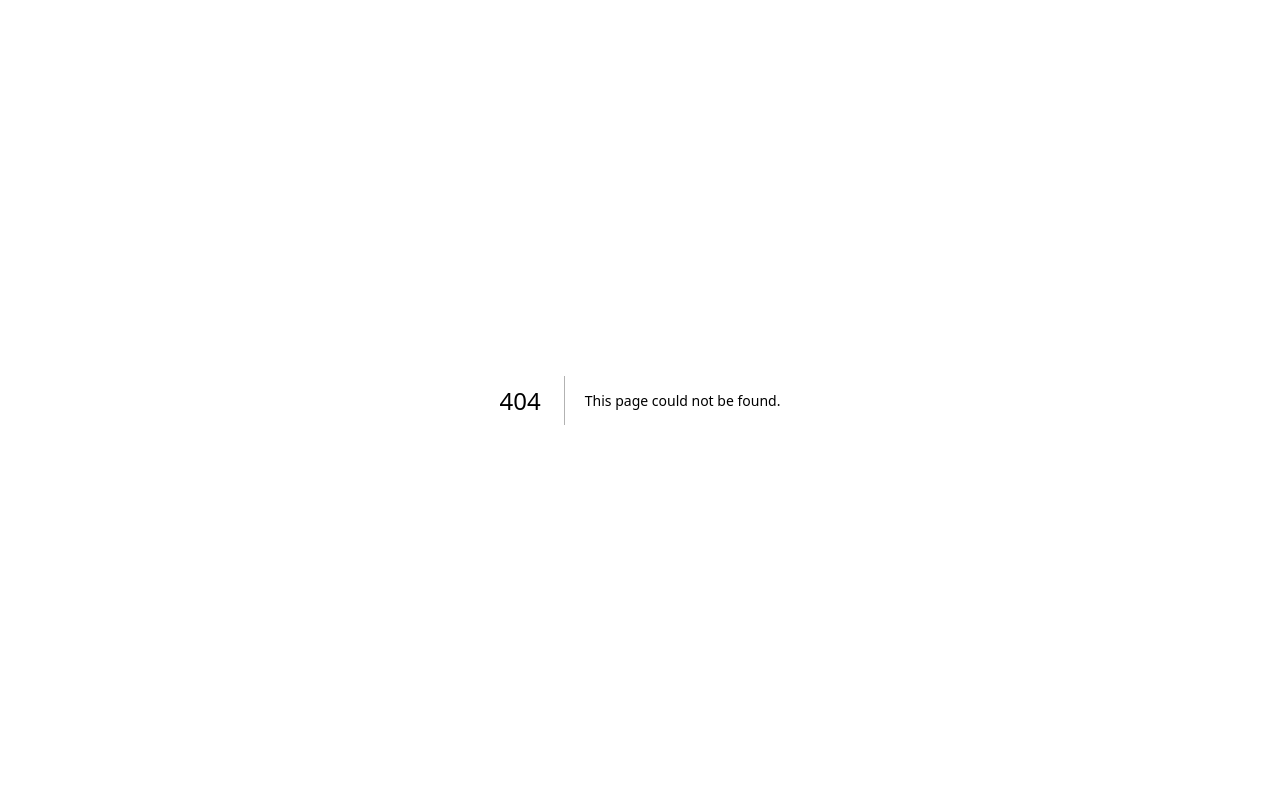
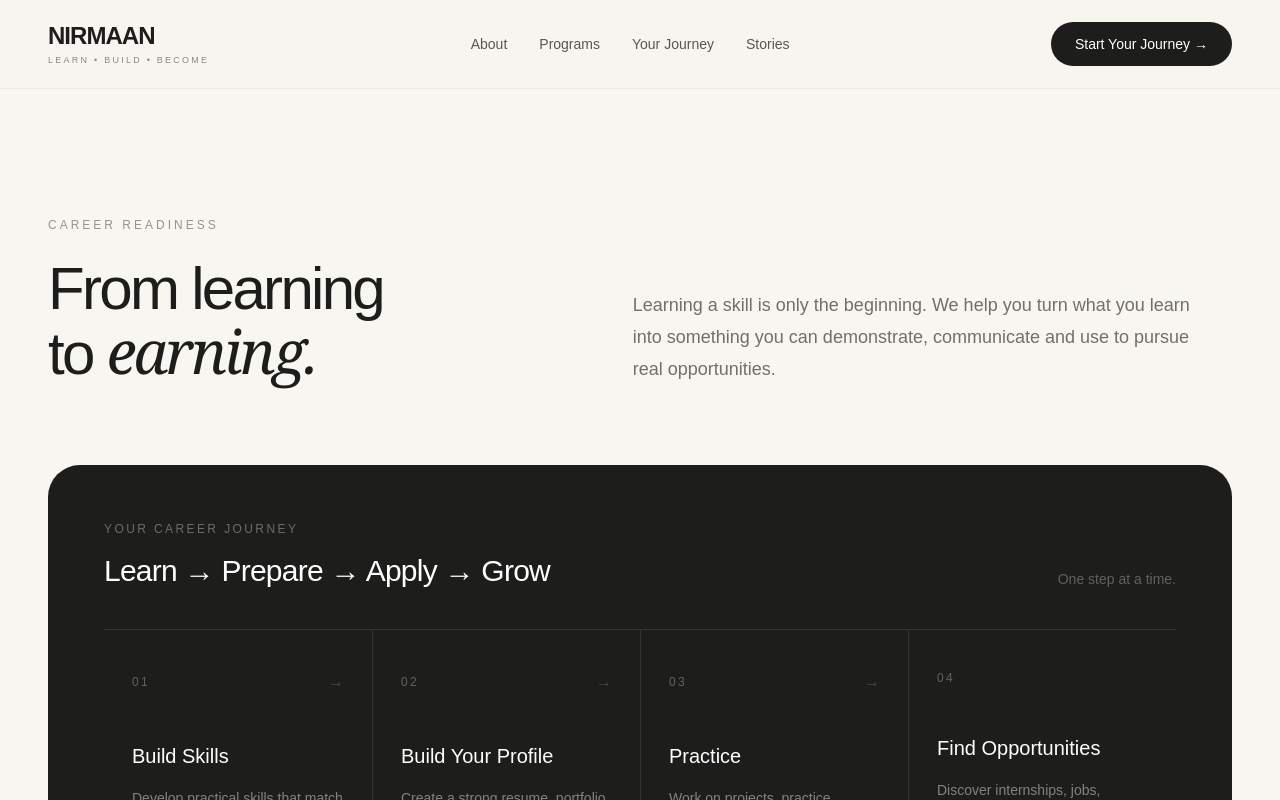
Before and after one commit to BeAnirva/NIRMAAN, a Next.js app: page /career in a window 1280 px wide. Before the commit this address had no page. Shown: the top 800 px of the page. Built offline with nearby package versions, Linux system fonts and the light colour scheme.

Commit message:
Create page.tsx

```diff
--- /dev/null
+++ b/src/app/career/page.tsx
@@ -0,0 +1,17 @@
+import Navbar from "@/components/Navbar";
+import Career from "@/components/Career";
+import Footer from "@/components/Footer";
+
+export default function CareerPage() {
+  return (
+    <main className="min-h-screen bg-[#F8F6F1]">
+
+      <Navbar />
+
+      <Career />
+
+      <Footer />
+
+    </main>
+  );
+}
```
